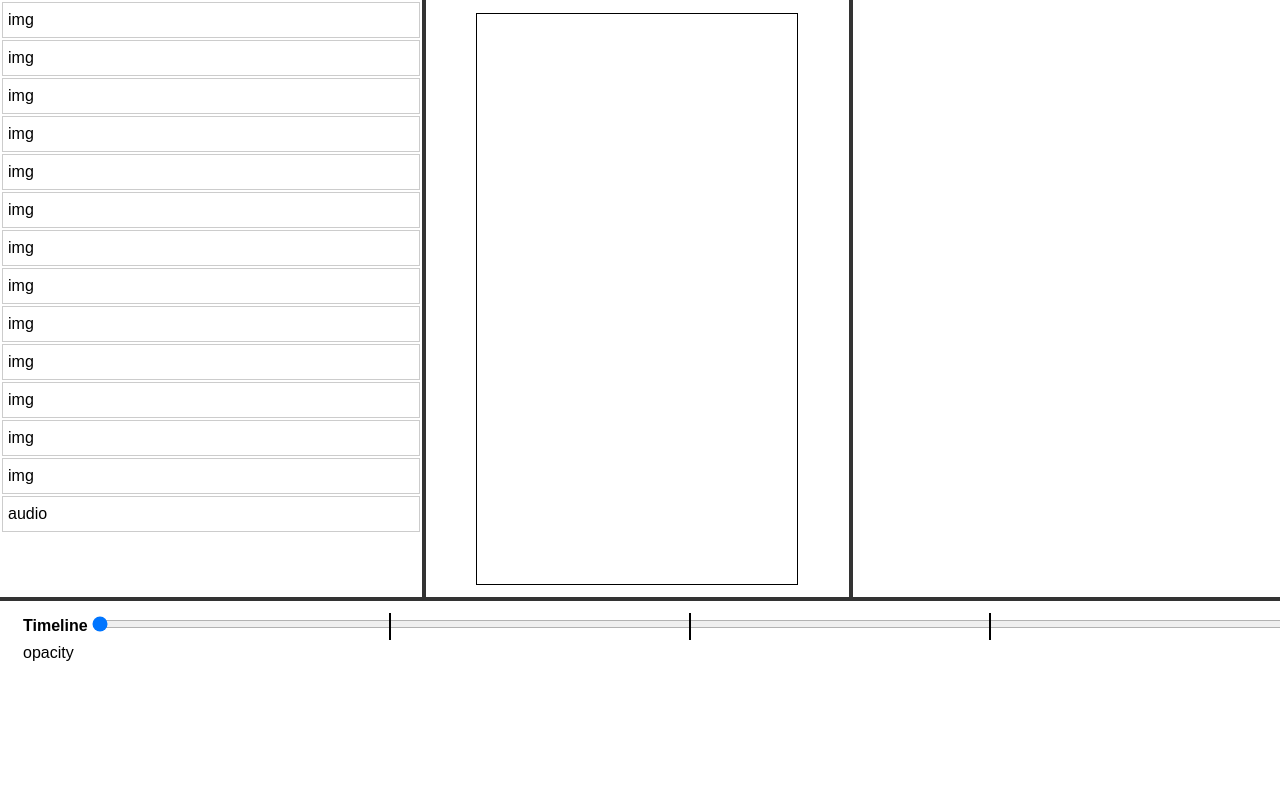
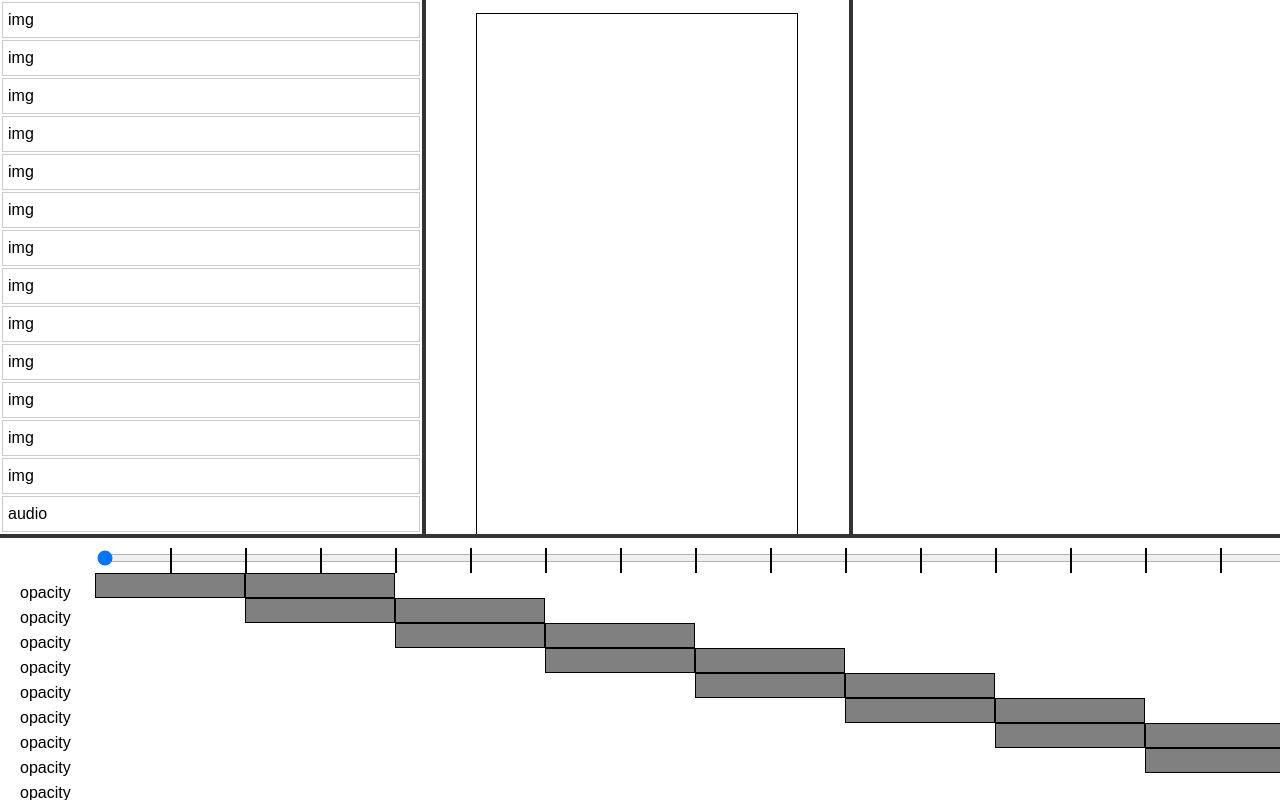
Before and after one commit to artemiomorales/maestro-web, a React (Vite) app: page / in a window 1280 px wide. Built offline with nearby package versions, Linux system fonts and the light colour scheme.

Commit message:
Begin implementing UI to manage clips

```diff
--- a/scene.json
+++ b/scene.json
@@ -292,6 +292,234 @@
                             "targetOpacity": 0
                         }
                     ]
+                },
+                {
+                    "id": "",
+                    "target": "558cff9d-7d18-4267-8ac6-90c22ad8d102",
+                    "type": "opacity",
+                    "clips": [
+                        {
+                            "start": 0.5,
+                            "end": 1,
+                            "opacityStart": 0,
+                            "opacityEnd": 1
+                        },
+                        {
+                            "start": 1,
+                            "end": 1.5,
+                            "opacityStart": 1,
+                            "opacityEnd": 0
+                        }
+                    ]
+                },
+                {
+                    "id": "",
+                    "target": "ecb463cf-52a4-4aaa-bc10-6aa6d05dea9a",
+                    "type": "opacity",
+                    "clips": [
+                        {
+                            "start": 1,
+                            "end": 1.5,
+                            "opacityStart": 0,
+                            "opacityEnd": 1
+                        },
+                        {
+                            "start": 1.5,
+                            "end": 2,
+                            "opacityStart": 1,
+                            "opacityEnd": 0
+                        }
+                    ]
+                },
+                {
+                    "id": "",
+                    "target": "f42fd6d4-fff6-4097-98e0-488f1812c00d",
+                    "type": "opacity",
+                    "clips": [
+                        {
+                            "start": 1.5,
+                            "end": 2,
+                            "opacityStart": 0,
+                            "opacityEnd": 1
+                        },
+                        {
+                            "start": 2,
+                            "end": 2.5,
+                            "opacityStart": 1,
+                            "opacityEnd": 0
+                        }
+                    ]
+                },
+                {
+                    "id": "",
+                    "target": "f42fd6d4-fff6-4097-98e0-488f1812c00d",
+                    "type": "opacity",
+                   "clips": [
+                        {
+                            "start": 2,
+                            "end": 2.5,
+                            "opacityStart": 0,
+                            "opacityEnd": 1
+                        },
+                        {
+                            "start": 2.5,
+                            "end": 3,
+                            "opacityStart": 1,
+                            "opacityEnd": 0
+                        }
+                    ]
+                },
+                {
+                    "id": "",
+                    "target": "f42fd6d4-fff6-4097-98e0-488f1812c00d",
+                    "type": "opacity",
+                    "clips": [
+                        {
+                            "start": 2.5,
+                            "end": 3,
+                            "opacityStart": 0,
+                            "opacityEnd": 1
+                        },
+                        {
+                            "start": 3,
+                            "end": 3.5,
+                            "opacityStart": 1,
+                            "opacityEnd": 0
+                        }
+                    ]
+                },
+                {
+                    "id": "",
+                    "target": "f42fd6d4-fff6-4097-98e0-488f1812c00d",
+                    "type": "opacity",
+                    "clips": [
+                        {
+                            "start": 3,
+                            "end": 3.5,
+                            "opacityStart": 0,
+                            "opacityEnd": 1
+                        },
+                        {
+                            "start": 3.5,
+                            "end": 4,
+                            "opacityStart": 1,
+                            "opacityEnd": 0
+                        }
+                    ]
+                },
+                {
+                    "id": "",
+                    "target": "f42fd6d4-fff6-4097-98e0-488f1812c00d",
+                    "type": "opacity",
+                    "clips": [
+                        {
+                            "start": 3.5,
+                            "end": 4,
+                            "opacityStart": 0,
+                            "opacityEnd": 1
+                        },
+                        {
+                            "start": 4,
+                            "end": 4.5,
+                            "opacityStart": 1,
+                            "opacityEnd": 0
+                        }
+                    ]
+                },
+                {
+                    "id": "",
+                    "target": "f42fd6d4-fff6-4097-98e0-488f1812c00d",
+                    "type": "opacity",
+                    "clips": [
+                        {
+                            "start": 4,
+                            "end": 4.5,
+                            "opacityStart": 0,
+                            "opacityEnd": 1
+                        },
+                        {
+                            "start": 4.5,
+                            "end": 5,
+                            "opacityStart": 1,
+                            "opacityEnd": 0
+                        }
+                    ]
+                },
+                {
+                    "id": "",
+                    "target": "f42fd6d4-fff6-4097-98e0-488f1812c00d",
+                    "type": "opacity",
+                    "clips": [
+                        {
+                            "start": 4.5,
+                            "end": 5,
+                            "opacityStart": 0,
+                            "opacityEnd": 1
+                        },
+                        {
+                            "start": 5,
+                            "end": 5.5,
+                            "opacityStart": 1,
+                            "opacityEnd": 0
+                        }
+                    ]
+                },
+                {
+                    "id": "",
+                    "target": "f42fd6d4-fff6-4097-98e0-488f1812c00d",
+                    "type": "opacity",
+                    "clips": [
+                        {
+                            "start": 5,
+                            "end": 5.5,
+                            "opacityStart": 0,
+                            "opacityEnd": 1
+                        },
+                        {
+                            "start": 5.5,
+                            "end": 6,
+                            "opacityStart": 1,
+                            "opacityEnd": 0
+                        }
+                    ]
+                },
+                {
+                    "id": "",
+                    "target": "f42fd6d4-fff6-4097-98e0-488f1812c00d",
+                    "type": "opacity",
+                    "clips": [
+                        {
+                            "start": 5.5,
+                            "end": 6,
+                            "opacityStart": 0,
+                            "opacityEnd": 1
+                        },
+                        {
+                            "start": 6,
+                            "end": 6.5,
+                            "opacityStart": 1,
+                            "opacityEnd": 0
+                        }
+                    ]
+                },
+                {
+                    "id": "",
+                    "target": "f42fd6d4-fff6-4097-98e0-488f1812c00d",
+                    "type": "opacity",
+                    "clips": [
+                        {
+                            "start": 6,
+                            "end": 6.5,
+                            "opacityStart": 0,
+                            "opacityEnd": 1
+                        },
+                        {
+                            "start": 6.5,
+                            "end": 7,
+                            "opacityStart": 1,
+                            "opacityEnd": 0
+                        }
+                    ]
                 }
             ]
         }
--- a/src/components/Timeline.tsx
+++ b/src/components/Timeline.tsx
@@ -21,10 +21,11 @@ const Timeline = () => {
     if (clipWindowRef.current) {
       const clipWindow = clipWindowRef.current;
       console.log(clipWindow.getBoundingClientRect());
-      const pixelOffset = clipWindow.getBoundingClientRect().width / 10;
+      const hashCount = 10 / 0.25;
+      const pixelOffset = scale / 10;
       const newHashes = [];
-      for (let i = 1; i < 10; i++) {
-        newHashes.push({ left: i * pixelOffset });
+      for (let i = 0.25; i < 10; i += 0.25) {
+        newHashes.push({ left: scale * (i / 10 ) + 75 });
       }
       setHashes(newHashes);
 
@@ -52,15 +53,21 @@ const Timeline = () => {
 
   console.log("currentTime", currentTime);
 
+  const getClipDimensions = (clip: Clip) => {
+    const leftPosition = scale * (clip.start / 10 );
+    const rightPosition = scale * (clip.end / 10 );
+    const width = rightPosition - leftPosition;
+
+    return {
+      left: `${leftPosition}px`,
+      width: `${width}px`
+    }
+  }
+
   return (
       <div className="timeline">
-        <table>
-          <tbody>
-            <tr>
-              <td>
-                <strong>Timeline</strong>
-              </td>
-              <td className="clip-window" ref={clipWindowRef} style={{ width: `${scale}px` }}>
+        <div className="timeline-header">
+          <div className="clip-window" ref={clipWindowRef} style={{ width: `${scale}px` }}>
             <input className="scrubber" type="range" min="0" max={10} step="0.01" value={currentTime} onChange={
               (e) => {
                 dispatch(setCurrentTime(parseFloat(e.target.value)));
@@ -72,30 +79,28 @@ const Timeline = () => {
                 </div>
               )
             })}
-              </td>
-            </tr>
+          </div>
+        </div>
         { scene && scene.timelines[0] && scene.timelines[0].tracks.length > 0 && scene.timelines[0].tracks.map((track: Track) => {
             return (
-                  <tr key={track.id}>
-                    <td className={ selectedTracks[0]?.id === track.id ? 'selected track' : 'track' } onClick={(e) => {
+              <div key={track.id} className="track">
+                <div className={ selectedTracks[0]?.id === track.id ? 'selected track-label' : 'track-label' } onClick={(e) => {
                     e.stopPropagation();
                     dispatch(setSelectedTracks([track]));
                 }}>
                     <span>{track.type}</span>
-                    </td>
-                    <td className="clip-container" style={{ width: `${scale}px` }}>
+                </div>
+                <div className="clip-container" style={{ width: `${scale}px` }}>
                   { track.clips.map((clip: Clip) => {
                     return (
-                          <div key={clip.id} className={ selectedClips[0]?.id === clip.id ? 'selected clip' : 'clip' } style={ { left : clip.start }} >
+                      <div key={clip.id} className={ selectedClips[0]?.id === clip.id ? 'selected clip' : 'clip' } style={ getClipDimensions(clip) } >
                       </div>
                     )
                   })}
-                    </td>
-                  </tr>
+                </div>
+              </div>
             )
         })}
-          </tbody>
-        </table>
       </div>
     );
   };
--- a/src/index.scss
+++ b/src/index.scss
@@ -38,27 +38,36 @@ body {
     height: 100%;
     padding: 10px 20px;
     z-index: 9999;
-    overflow: auto;
+    overflow: scroll;
 
-    table {
-        width: 100%;
+    .timeline-header,
+    .track {
+        white-space: nowrap;
 
-        tr {
-            display: flex;
+        > * {
+            display: inline-block;
+        }
+    }
+
+    .track {
+        height: 25px;
+    }
 
     .clip-window {
         position: relative;
         width: 3000px;
+        padding-left: 75px;
     }
 
     .clip-container {
         position: relative;
+        height: 100%;
 
         .clip {
+            border: 1px solid #000;
             background: gray;
             position: absolute;
-                }
-            }
+            height: 100%;
         }
     }
 
@@ -71,11 +80,10 @@ body {
         background: #000;
     }
 
-    .track {
+    .track-label {
         position: relative;
+        width: 75px;
     }
-
-
 }
 
 .play {
```
Lines whose indentation alone changed are shown as unchanged.
